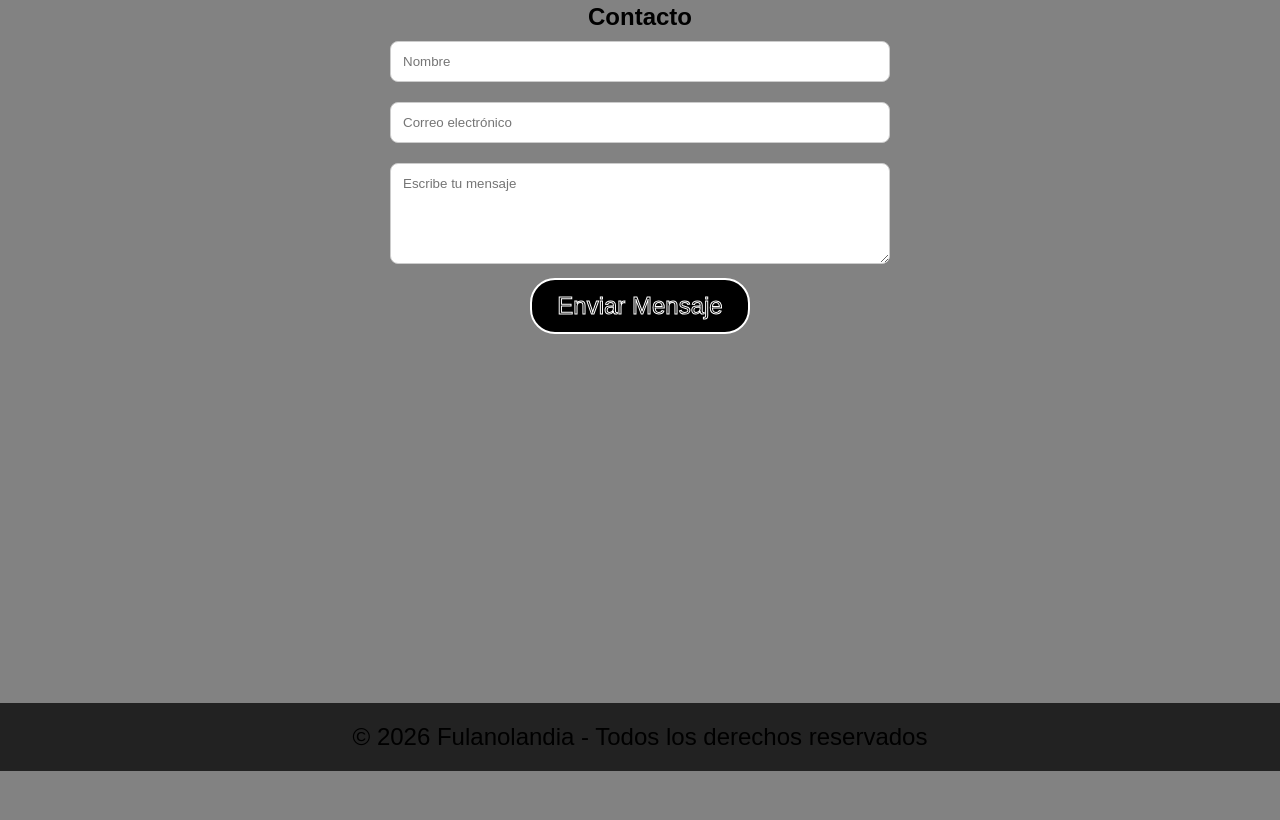
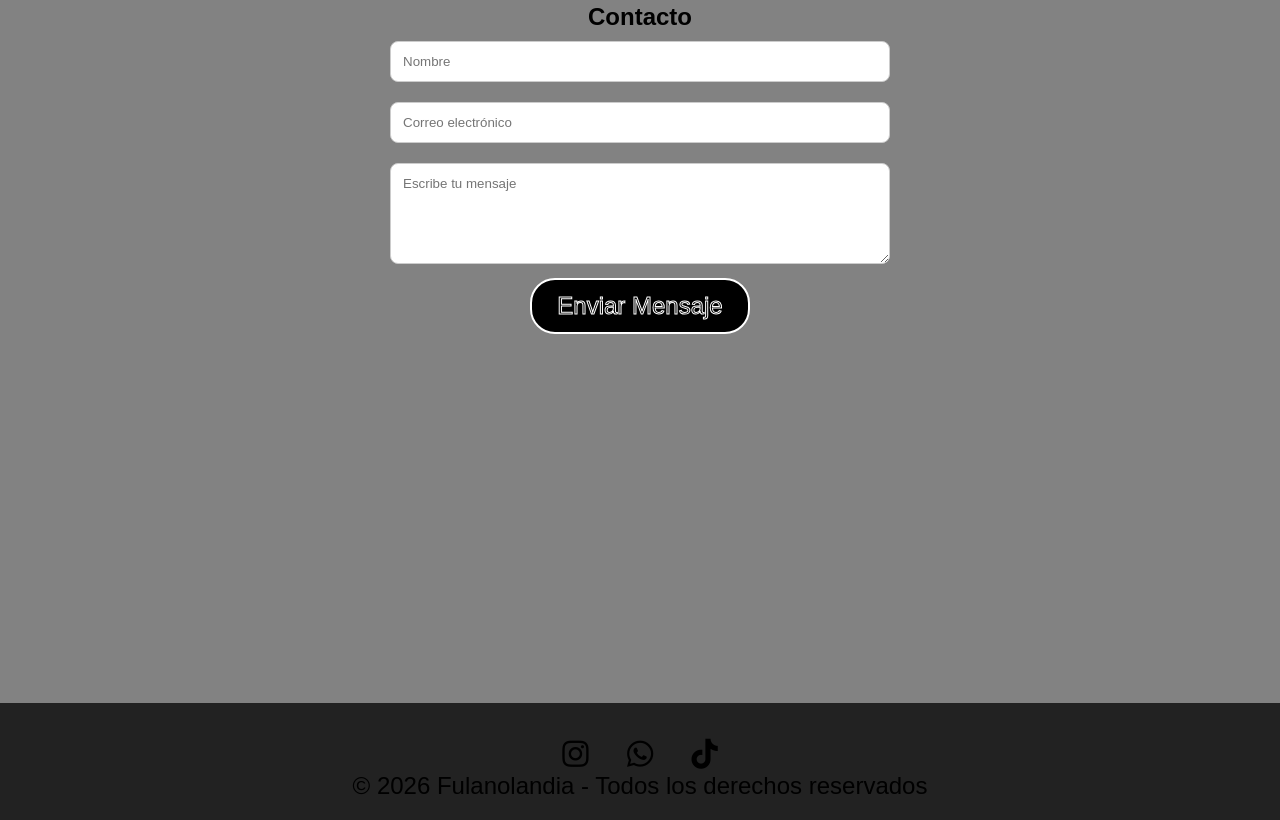
Before and after one commit to ocampomaia/Fulanolandia, a plain HTML site: page index.html in a window 1280 px wide. Shown: the part 2741-3561 px from the top of the page. Before the commit the page ends 3512 px from the top, so only its background shows below. Drawn offline with Linux system fonts and the light colour scheme.

Commit message:
Actualizacion

```diff
--- a/index.html
+++ b/index.html
@@ -6,6 +6,7 @@
     <title>Fulanolandia</title>
 
     <link rel="stylesheet" href="style.css">
+    <link rel="stylesheet" href="https://cdnjs.cloudflare.com/ajax/libs/font-awesome/5.15.3/css/all.min.css">
 </head>
 <body>
 
@@ -165,11 +166,26 @@
             Enviar Mensaje
         </button>
     </form>
+
 </section>
 
 <footer>
+    <div class="redes">
+        <a href="https://www.instagram.com/0.fulanolandia.0?igsh=eTV3ZXAxOTZsdGtz" target="_blank">
+            <i class="fab fa-instagram"></i>
+        </a>
+        <a href="https://whatsapp.com/channel/0029VbCX2DM8kyyS4R9Rot3S" target="_blank">
+            <i class="fab fa-whatsapp"></i>
+        </a>
+        <a href="https://www.tiktok.com/@fulanolandia.03?_r=1&_t=ZS-97VpImj1CGv" target="_blank">
+            <i class="fab fa-tiktok"></i>
+        </a>
+    </div>
     <p>© 2026 Fulanolandia - Todos los derechos reservados</p>
+
+
 </footer>
+
 
 <script src="script.js"></script>
 
--- a/style.css
+++ b/style.css
@@ -267,6 +267,7 @@ footer{
     color:white;
     text-align:center;
     padding:20px;
+
 }
 
 .animar{
@@ -279,6 +280,30 @@ footer{
     opacity:1;
     transform:translateY(0);
 }
+
+.redes{
+    margin-top:15px;
+}
+
+.redes a{
+    text-decoration:none;
+    color:rgb(0, 0, 0);
+    font-size:30px;
+    margin:0 15px;
+    transition:0.3s;
+
+
+}
+
+.redes a:hover{
+    color:#bebebe;
+    transform:scale(1.2);
+    text-shadow:
+    0 0 22px rgba(255, 255, 255, 0.74),
+    0 0 34px rgba(156, 155, 180, 0.801);
+
+}
+
 
 @media(max-width:768px){
 
```
